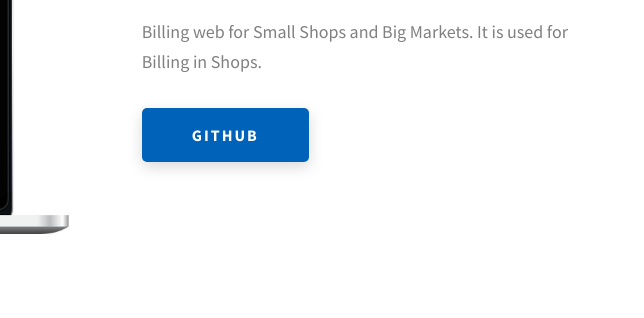
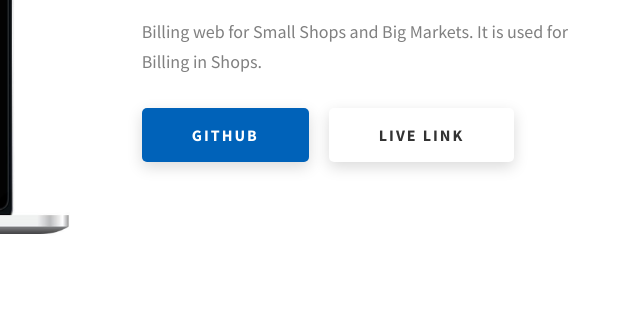
Before and after one commit to maruthu001/a.maruthan, a website: page index.html in a window 1280 px wide. Shown: the part 2048-2366 px from the top of the page, 636-1280 px from the left. Drawn offline with nearby package versions, Linux system fonts and the light colour scheme.

Commit message:
Website Published

```diff
--- a/index.html
+++ b/index.html
@@ -214,6 +214,12 @@
                 target="_blank"
                 >GitHub</a
               >
+              <a
+                href="https://deploy-preview-1--mam-billing.netlify.app/index.html"
+                class="btn btn--med  dynamicBgClr right-button"
+                target="_blank"
+                >Live Link</a
+              >
 
             </div>
             </div>
```
